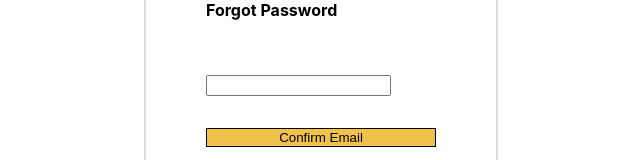
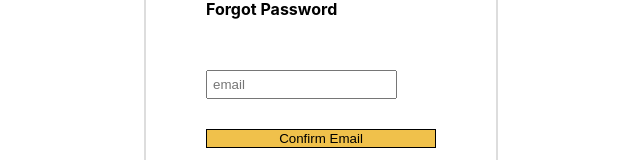
Before and after one commit to withewolf-dev/amazon-clone, a React (Vite) app: page /forgot-password in a window 1280 px wide. Shown: the part 193-353 px from the top of the page, without its empty margins (319-959 px from the left). Built offline with nearby package versions, Linux system fonts and the light colour scheme.

Commit message:
ui improve

```diff
--- a/src/components/ForgotPassword.tsx
+++ b/src/components/ForgotPassword.tsx
@@ -33,6 +33,7 @@ const ForgotPassword = (props: Props) => {
           <h4>Forgot Password</h4>
           <div>
             <Input
+              placeholder="email"
               type={"email"}
               onChange={(e) => {
                 setemail(e.target.value);
@@ -81,6 +82,8 @@ const Button = styled.button`
   cursor: pointer;
 `;
 
-const Input = styled.input``;
+const Input = styled.input`
+  padding: 5px 5px;
+`;
 
 export default ForgotPassword;
--- a/src/components/Login.tsx
+++ b/src/components/Login.tsx
@@ -63,6 +63,7 @@ const Login = (props: Props) => {
         <h4>Sign In</h4>
         <div>
           <Input
+            placeholder="email"
             type={"email"}
             onChange={(e) => {
               setemail(e.target.value);
@@ -72,6 +73,7 @@ const Login = (props: Props) => {
         </div>
         <div>
           <Input
+            placeholder="password"
             type={"password"}
             onChange={(e) => {
               setpassword(e.target.value);
@@ -124,5 +126,7 @@ const Button = styled.button`
   width: 230px;
 `;
 
-const Input = styled.input``;
+const Input = styled.input`
+  padding: 5px 5px;
+`;
 export default Login;
```
Also changed, not shown: firebase.json (deleted), 1 other file (tests, documents, lock files or other folders).
